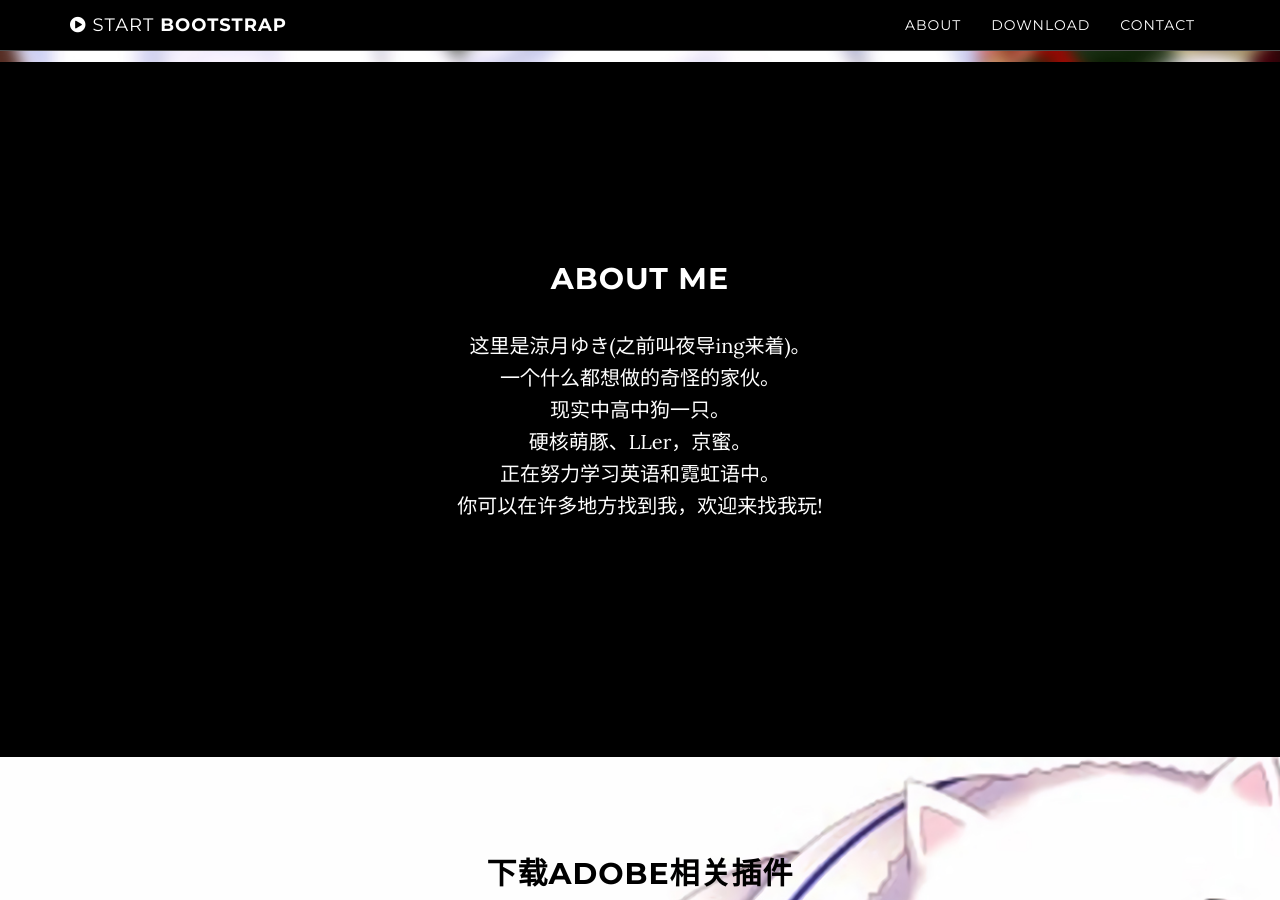
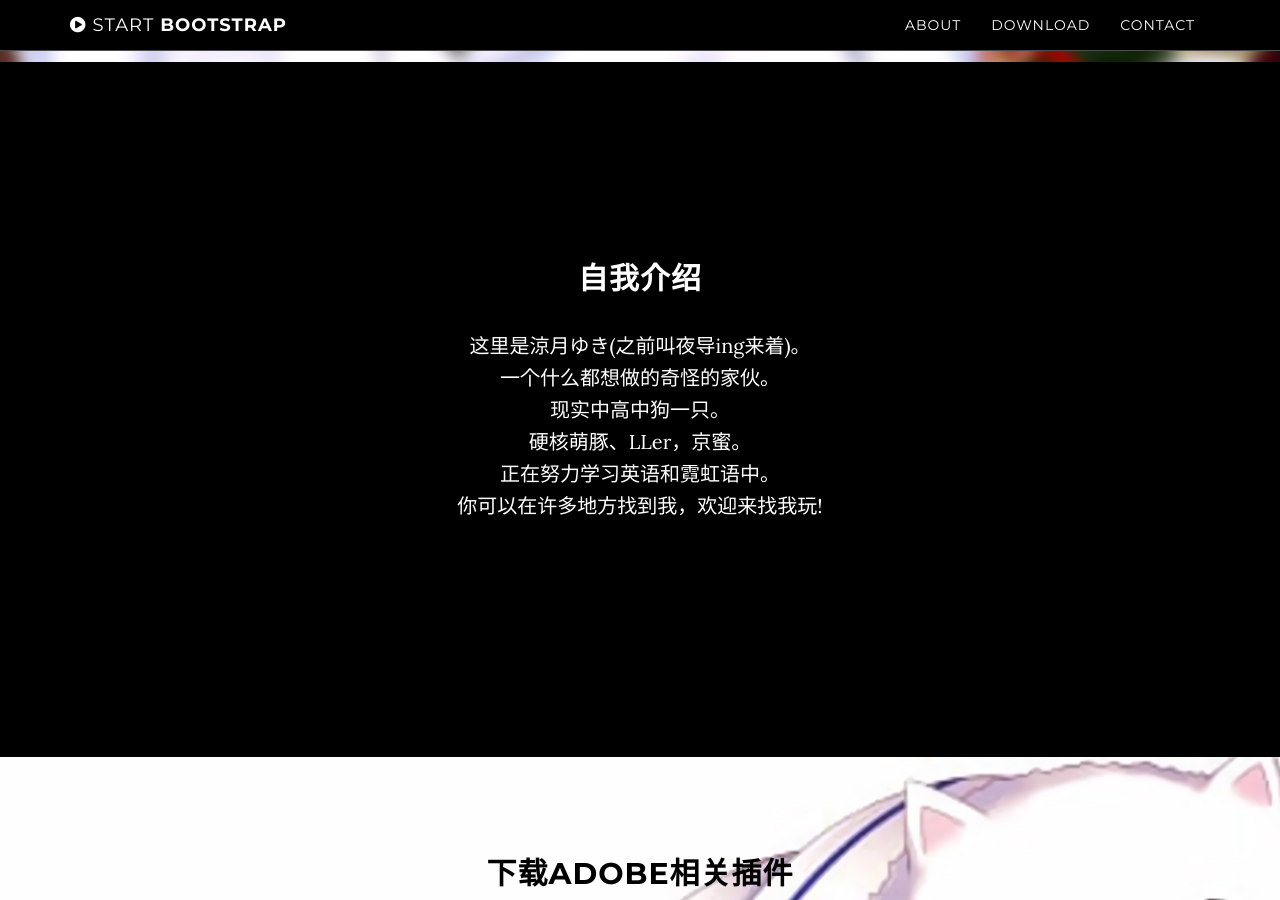
Before and after one commit to TakimotoUki/takimotouki.github.io, a Jekyll site: the page built from index.html, in a window 1280 px wide and 900 px high, scrolled down 838 px. Built offline with Jekyll 4.4.1, drawn with Linux system fonts in a browser that asks for light colours.

Commit message:
Update about.html

```diff
--- a/_includes/about.html
+++ b/_includes/about.html
@@ -2,7 +2,7 @@
     <section id="about" class="container content-section text-center">
         <div class="row">
             <div class="col-lg-8 col-lg-offset-2">
-                <h2>About Me</h2>
+                <h2>自我介绍</h2>
                 <p>这里是涼月ゆき(之前叫夜导ing来着)。<br />一个什么都想做的奇怪的家伙。<br />现实中高中狗一只。<br />硬核萌豚、LLer，京蜜。<br />正在努力学习英语和霓虹语中。<br />你可以在许多地方找到我，欢迎来找我玩!</p>
             </div>
         </div>
```
